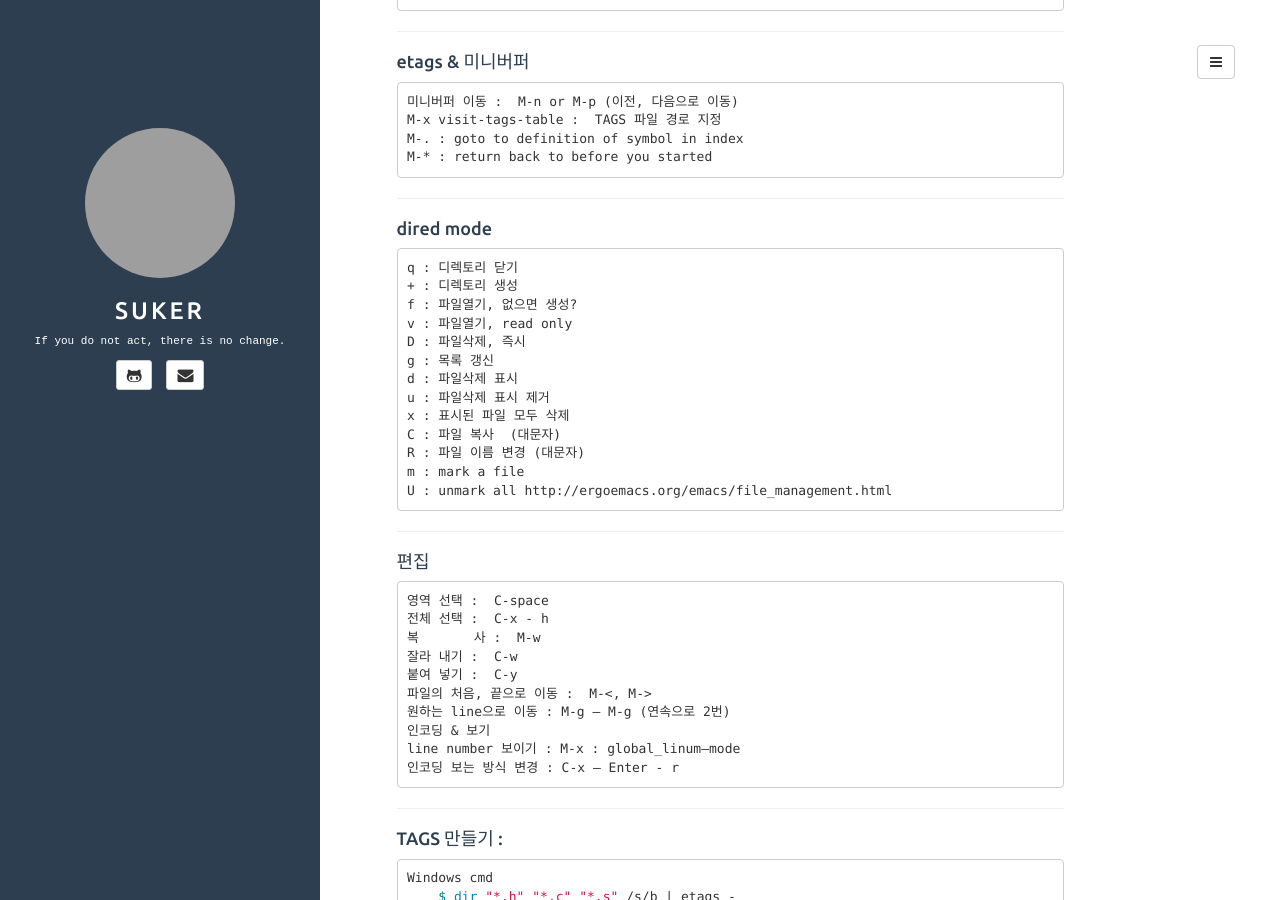
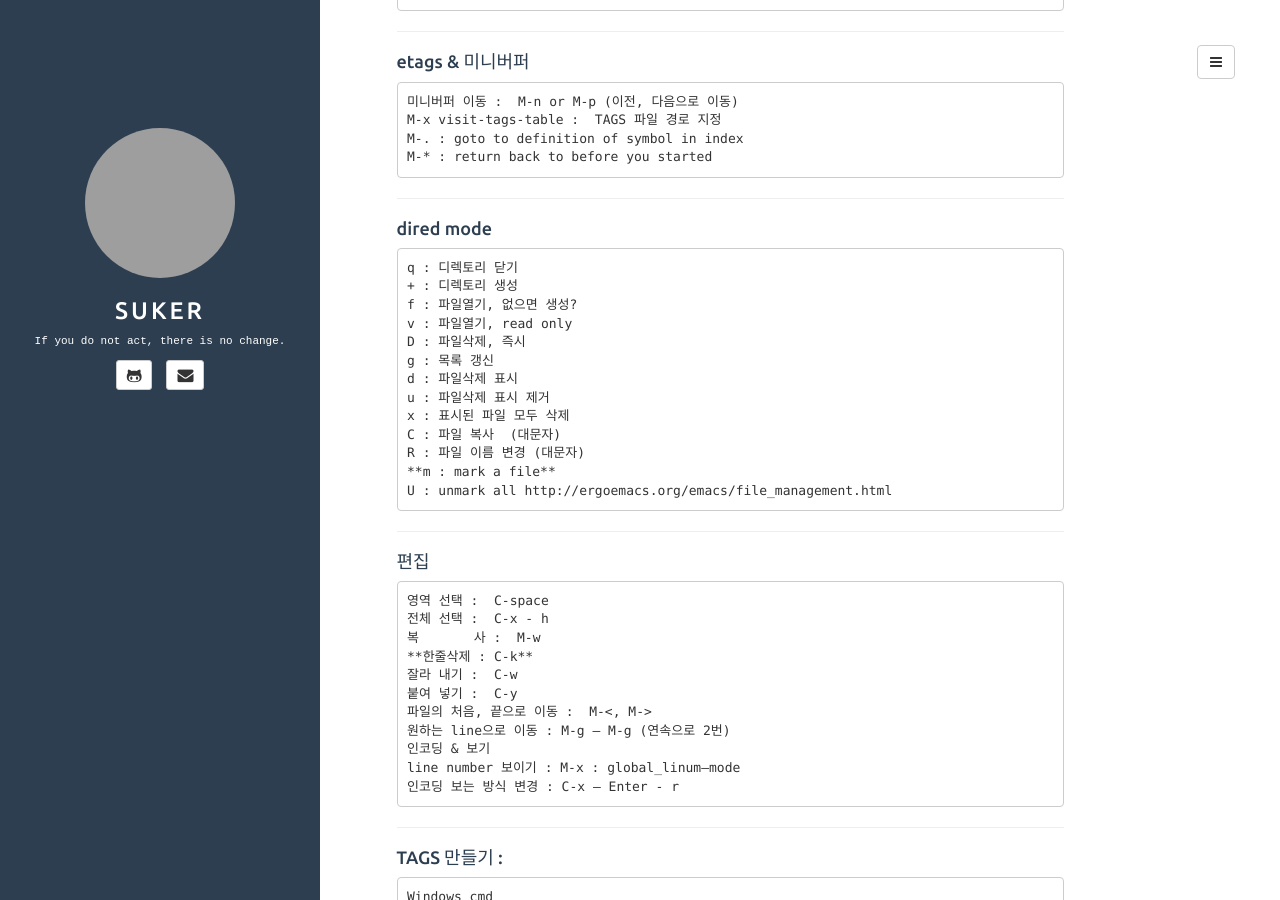
Before and after one commit to kchhero/kchhero.github.io, a Jekyll site: the page built from _posts/2017-02-09-emacs-key.md, in a window 1280 px wide and 900 px high, scrolled down 1136 px. Built offline with Jekyll 4.4.1, drawn with Linux system fonts in a browser that asks for light colours; grey boxes are pictures that could not be loaded.

Commit message:
update 2017-02-09-emacs-key.md

```diff
--- a/_posts/2017-02-09-emacs-key.md
+++ b/_posts/2017-02-09-emacs-key.md
@@ -7,7 +8,7 @@ title: 'emacs 단축키 정리'
 - 나름 정리해본 Emacs 단축키
 
 #### 일반 & 파일
-	종       료 :  C-x, C-c
+	종     료 :  C-x, C-c
 	파일 열기 :  C-x, C-f
 	파일 저장 :  C-x, C-s
 	파일 검색 : C-h - f
@@ -81,7 +82,7 @@ title: 'emacs 단축키 정리'
 	x : 표시된 파일 모두 삭제
 	C : 파일 복사  (대문자)
 	R : 파일 이름 변경 (대문자)
-	m : mark a file
+	**m : mark a file**
 	U : unmark all
 http://ergoemacs.org/emacs/file_management.html
 
@@ -92,6 +93,7 @@ http://ergoemacs.org/emacs/file_management.html
 	영역 선택 :  C-space
 	전체 선택 :  C-x - h
 	복       사 :  M-w
+	**한줄삭제 : C-k**
 	잘라 내기 :  C-w
 	붙여 넣기 :  C-y
 	파일의 처음, 끝으로 이동 :  M-<, M->
```
Also changed, not shown: other parts of _posts/2017-02-09-emacs-key.md (+1 -0 lines).
